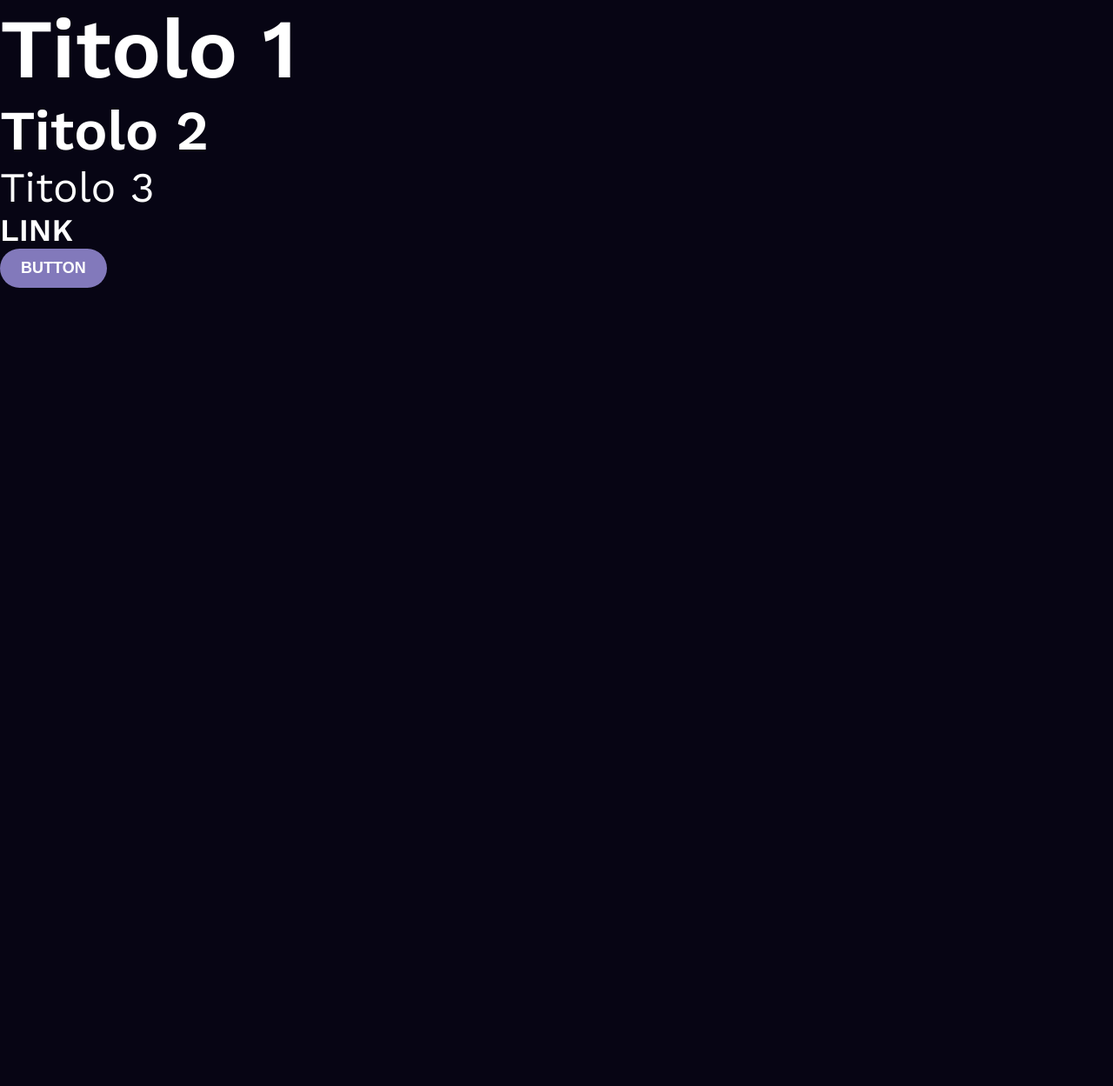
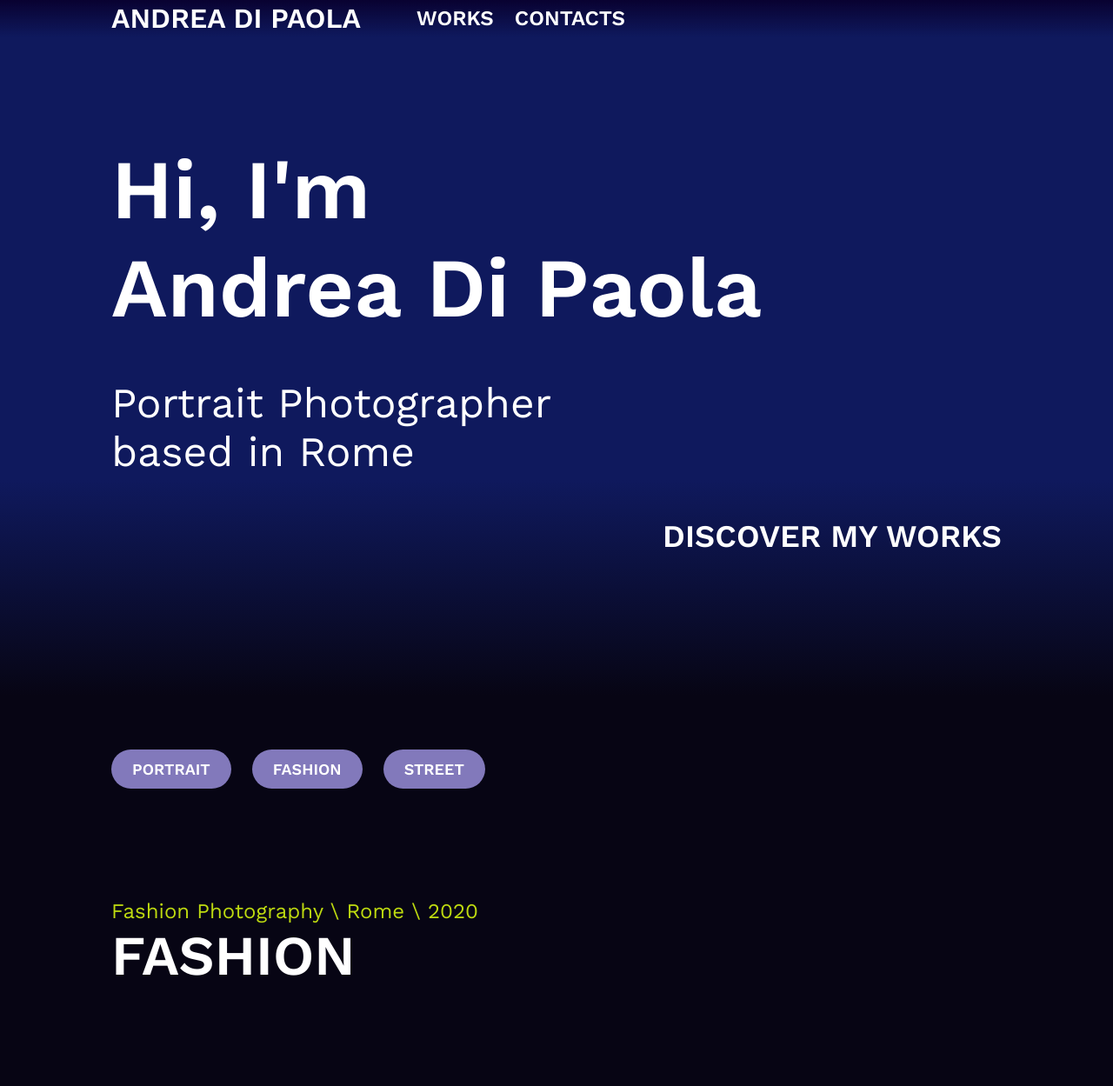
Before and after one commit to andreadipaola/learn_portfolio, a plain HTML site: page index.html in a window 1280 px wide. Shown: the whole page at 87% size. Before the commit the page ends 800 px from the top, so only its background shows below. Drawn offline with nearby package versions, Linux system fonts and the light colour scheme.

Commit message:
Salvataggio

```diff
--- a/index.html
+++ b/index.html
@@ -12,13 +12,58 @@
     <title>Andrea Di Paola Portfolio</title>
   </head>
   <body>
-    <h1>Titolo 1</h1>
+
+    <!-- <h1>Titolo 1</h1>
     <h2>Titolo 2</h2>
     <h3>Titolo 3</h3>
 
     <a href="#">Link</a>
     <br>
-    <button class="button">Button</button>
+    <button class="button">Button</button> -->
+
+<!-- Header  -->
+    <header class="header">
+      <div class="container header-content">
+        <div class="logo">Andrea Di Paola</div>
+        <nav class="menu">
+          <ul>
+            <li><a href="#">Works</a></li>
+            <li><a href="#">Contacts</a></li>
+          </ul>
+        </nav>
+      </div>
+    </header>
+
+<!-- Hero Section-->
+    <section class="hero">
+      <div class="container hero-content">
+        <h1>Hi, I'm<br>Andrea Di Paola</h1>
+        <h3>Portrait Photographer<br>based in Rome</h3>
+        <a class="hero-cta" href="#">Discover my works</a>
+      </div>
+    </section>
+
+<!-- Works Menu -->
+    <section class="works-menu">
+      <div class="container">
+        <ul>
+          <li><a class="button" href="#">Portrait</a></li>
+          <li><a class="button" href="#">Fashion</a></li>
+          <li><a class="button" href="#">Street</a></li>
+        </ul>
+      </div>
+    </section>
+
+<!-- Work Item -->
+    <section class="works">
+      <div class="container">
+        <div class="works-item">
+          <div class="works-item-tags">Fashion Photography \ Rome \ 2020</div>
+          <h2>Fashion</h2>
+        </div>
+
+      </div>
+    </section>
 
   </body>
 </html>
--- a/style.css
+++ b/style.css
@@ -1,14 +1,22 @@
+/* Faccio un reset di margini e pagging cambio il box-sizing in border-box */
 * {
   margin: 0;
   padding: 0;
   box-sizing: border-box;
 }
 
+
+/* Osservo il layout e creo le regole css per gli elementi di base e che si ripetono */
 body {
   background-color: #070514;
   color: #ffffff;
   font-family: 'Work Sans', sans-serif;
-  font-size: 100%;
+  font-size: 100%; /* E' una buona pratica indicare al browser di fare riferimento alla font di default di 16px */
+}
+
+/* Lascio un po' di spazio inferiore in tutte le intestazioni */
+h1, h2, h3 {
+  margin-bottom: 48px;
 }
 
 h1 {
@@ -21,6 +29,7 @@ h2 {
   font-size: 64px;
   font-weight: 600;
   line-height: 75px;
+  text-transform: uppercase;
 }
 
 h3 {
@@ -42,6 +51,7 @@ a:hover {
   color: #beda10;
 }
 
+/* Creo una regola css che vada bene per bottoni ma anche per link che abbiano l'aspetto di un bottone */
 .button {
   background-color: #8279bb;
   color: #ffffff;
@@ -49,7 +59,7 @@ a:hover {
   font-weight: 600;
   text-transform: uppercase;
   padding: 12px 24px;
-  border: none;
+  border: none; /* Faccio il reset del bordo incluso di default nel tag button */
   border-radius: 36px;
 }
 
@@ -57,3 +67,92 @@ a:hover {
   background-color: #beda10;
   color: #070514;
 }
+
+/* Creo un elemento contenitore centrato ma che comuqnue non sfori una determinata larghezza */
+.container {
+  width: 80%;
+  margin-left: auto;
+  margin-right: auto;
+  max-width: 1140px;
+}
+
+/* Diamo un po' di spazio tra le varie section altrimenti risulterebbero attaccate tra loro, se tolgo questo padding ad esempio la section che contiene i tag risulterà attaccata a quella hero */
+section {
+   padding-top: 64px;
+   padding-bottom: 64px;
+}
+/* Do alla section un altezza uguale come tutto lo schermo del dispositivo utilizzato, applico inoltre un gradiente servendomi del sito cssgradient.io */
+.hero {
+  height: 100vh; /* Faccio in modo che la section occupi tutta la superficie del viewport */
+  background: linear-gradient(0deg, rgba(7,5,20,1) 0%, rgba(15,25,93 ,1) 31%);
+}
+
+/* Questa seconda classe riferita al container la creo per centrare il contenuto nello stesso */
+/* Faccio in modo che il container abbia la stessa altezza della section e inoltre predispongo le regole flexbox per centrarne il contenuto verticalmente */
+.hero-content {
+  height: 100%; /* Il container eredita l'altezza della section */
+  display: flex;
+  flex-direction: column;
+  justify-content: center;
+}
+
+/* Questa proprietà mi consente di allineare "solamente" il link alla destra del contenitore */
+.hero-cta {
+  align-self: flex-end;
+}
+
+.header {
+  position: fixed;
+  top: 0;
+  left: 0;
+  width: 100%; /* Voglio che la larghezza sia il 100% del viewport */
+  background: linear-gradient(0deg, rgba(0,0,0,0) 0%, rgb(9,2,49) 100%);
+
+}
+
+.header-content {
+  display: flex; /* Serve per allineare il logo al menu, anche questo come di default lo allinea in orizzontale e ci va bene così */
+}
+
+.logo {
+  font-size: 32px;
+  font-weight: 600;
+  line-height: 42px;
+  text-transform: uppercase;
+  margin-right: 64px;
+}
+
+.menu ul {
+  list-style-type: none; /* Rimuovo i puntini dall'elenco */
+  display: flex; /* allinea gli elementi del menu in orizzontale da defaul, ossia works e contacts */
+}
+
+.menu ul li {
+  margin-right: 24px;
+}
+
+.menu ul li a {
+  font-size: 24px;
+}
+
+.works-menu ul {
+  list-style-type: none;
+  display: flex;
+}
+
+.works-menu ul li {
+  margin-right: 24px;
+}
+
+.works {
+
+}
+
+.works-item {
+
+}
+
+.works-item-tags {
+  font-size: 24px;
+  color: #beda10;
+}
```
